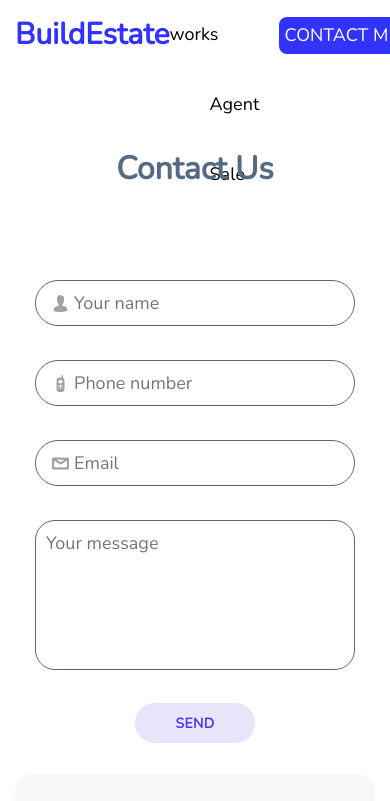
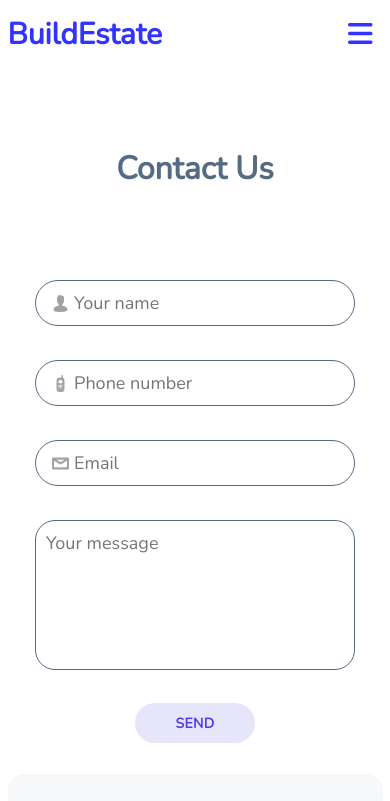
Before and after one commit to Ajeypalsingh/house-website, a plain HTML site: page contact.html in a window 390 px wide. Shown: the top 801 px of the page. Drawn offline with nearby package versions, Linux system fonts and the light colour scheme.

Commit message:
all fixed

```diff
--- a/assets/styles/contact.css
+++ b/assets/styles/contact.css
@@ -236,3 +236,11 @@ input[type=button]:hover {
     color: #26534D;
     line-height: 41px;
 }
+
+@media (max-width: 796px) {
+    .container {width: min(100% - 15px, 1080px);}
+    nav ul {display: none;}
+    .bar{display: block;
+         float: right;}
+    a > button {display: none;}
+  }
--- a/assets/styles/index.css
+++ b/assets/styles/index.css
@@ -236,6 +236,7 @@ a > button:hover {
 
 .column h3 {
   margin: 20px;
+  color:#3333ff;
 }
 
 .description {
@@ -248,6 +249,8 @@ a > button:hover {
 .description p {
   font-size: 21px;
   line-height: normal;
+  color: #777070;
+  font-weight: 600;
 }
 
 .move {
@@ -410,18 +413,16 @@ footer p {
   .row {height: 830px;}
   .row1 {height: 615px;}
 
+
 }
 
 @media (max-width: 796px) {
   .container {width: min(100% - 15px, 1080px);}
 
   nav ul {display: none;}
-
   .bar{display: block;
-       float: right;
-
-
-}
+       float: right;}
+  footer {justify-content: center;}
   a > button {display: none;}
 
 
@@ -429,9 +430,6 @@ footer p {
   .column { height: 160px;}
   .row {height: 1000px;}
   .row1 {height: 725px;}
-
-
-
  }
 
  @media (max-width: 559px) {
--- a/contact.html
+++ b/contact.html
@@ -22,18 +22,17 @@
             <h1>BuildEstate</h1>
             <nav>
                 <ul>
-                    <li><a href="#">Home</a></li>
                     <li><a href="#">How it works</a></li>
                     <li><a href="#">Agent</a></li>
                     <li><a href="#">Sale</a></li>
                 </ul>
 
             </nav>
-            <a href="./contact.html" class="contact">
+            <a href="./index.html" class="contact">
                 <div class="bar">
                     <i class="fa-solid fa-bars"></i>
                 </div>
-                <button>Contact me</button>
+                <button>Home</button>
             </a>
         </header>
     </div>
```
Also changed, not shown: index.html (+1 -2 lines).
